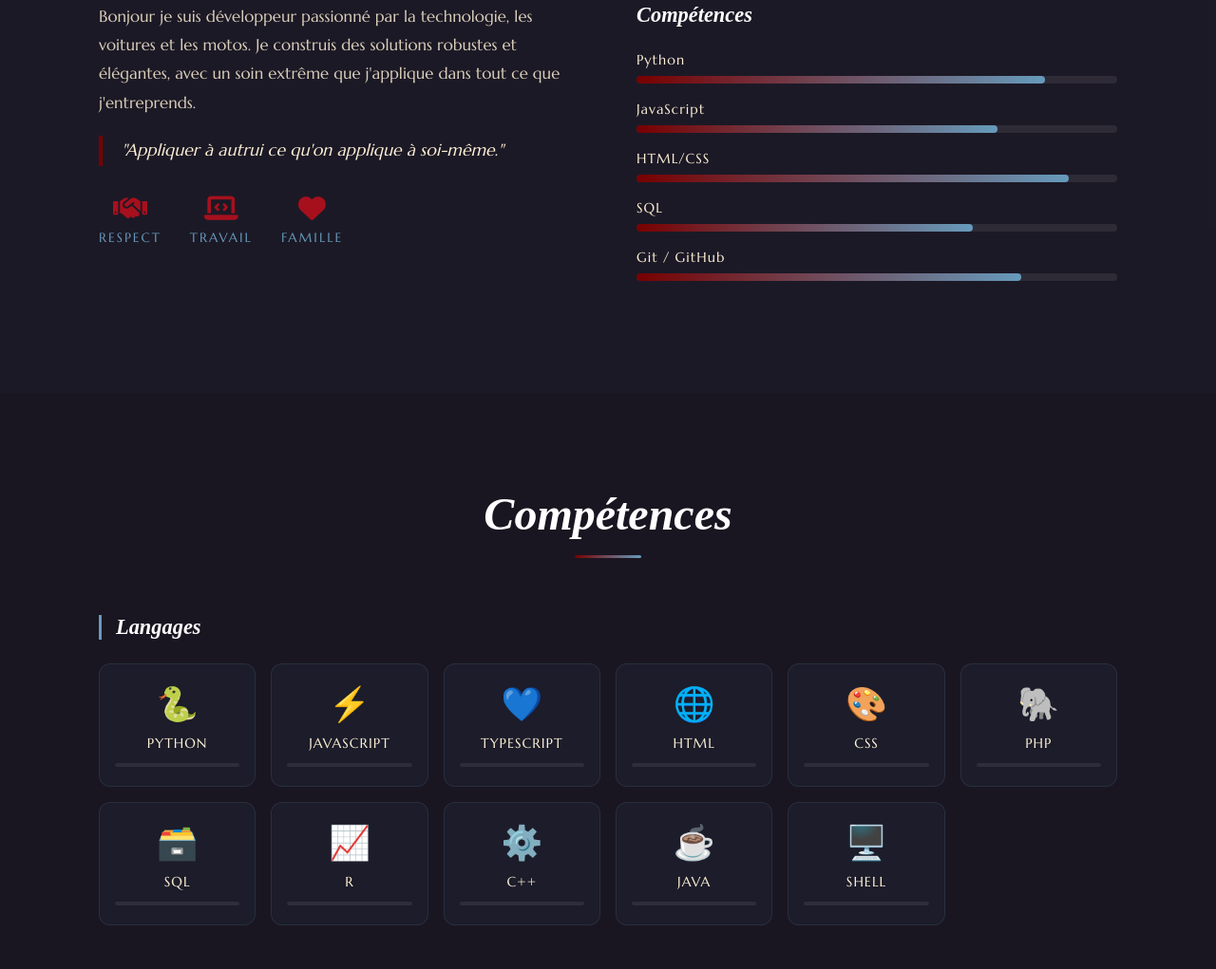
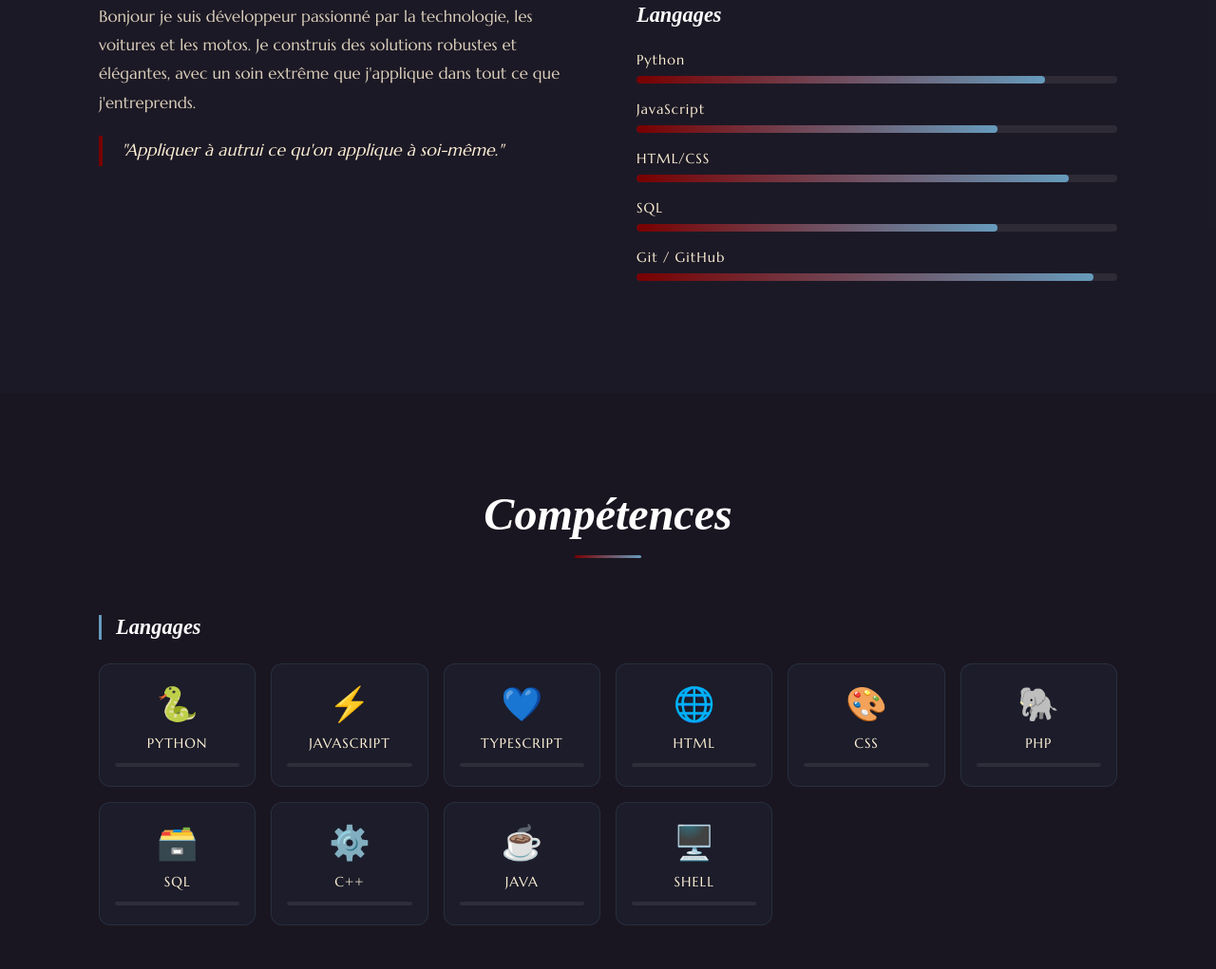
Before and after one commit to axiomer16/portfolio, a plain HTML site: page index.html in a window 1280 px wide. Shown: the part 1031-2052 px from the top of the page at 95% size. Drawn offline with Linux system fonts and the light colour scheme; no server answers; a web font is replaced by a local one.

Commit message:
remove value + ajustement pourcentage stacks

```diff
--- a/index.html
+++ b/index.html
@@ -32,7 +32,6 @@
     <div class="hero-overlay"></div>
     <div class="hero-content">
       <h1 class="hero-name">Raphaël Very</h1>
-      <p class="hero-tagline" data-i18n="hero-tagline">Respect · Travail · Famille</p>
       <a href="#projects" class="btn-primary" data-i18n="hero-btn">Voir mes projets</a>
     </div>
     <div class="hero-scroll-hint">↓</div>
@@ -46,19 +45,14 @@
         <div class="about-text">
           <p data-i18n="about-text-1">Bonjour je suis développeur passionné par la technologie, les voitures et les motos. Je construis des solutions robustes et élégantes, avec un soin extrême que j'applique dans tout ce que j'entreprends.</p>
           <p class="about-quote" data-i18n="about-quote">"Appliquer à autrui ce qu'on applique à soi-même."</p>
-          <div class="values">
-            <div class="value-item"><i class="fas fa-handshake"></i><span data-i18n="value-respect">Respect</span></div>
-            <div class="value-item"><i class="fas fa-laptop-code"></i><span data-i18n="value-work">Travail</span></div>
-            <div class="value-item"><i class="fas fa-heart"></i><span data-i18n="value-family">Famille</span></div>
-          </div>
         </div>
         <div class="about-skills">
-          <h3 data-i18n="skills-title">Compétences</h3>
+          <h3 data-i18n="skills-title">Langages</h3>
           <div class="skill-bar"><span>Python</span><div class="bar"><div class="fill" data-width="85%"></div></div></div>
           <div class="skill-bar"><span>JavaScript</span><div class="bar"><div class="fill" data-width="75%"></div></div></div>
           <div class="skill-bar"><span>HTML/CSS</span><div class="bar"><div class="fill" data-width="90%"></div></div></div>
-          <div class="skill-bar"><span>SQL</span><div class="bar"><div class="fill" data-width="70%"></div></div></div>
-          <div class="skill-bar"><span>Git / GitHub</span><div class="bar"><div class="fill" data-width="80%"></div></div></div>
+          <div class="skill-bar"><span>SQL</span><div class="bar"><div class="fill" data-width="75%"></div></div></div>
+          <div class="skill-bar"><span>Git / GitHub</span><div class="bar"><div class="fill" data-width="95%"></div></div></div>
         </div>
       </div>
     </div>
--- a/script.js
+++ b/script.js
@@ -374,7 +374,7 @@ const skillsData = {
     {
       name: 'TypeScript',
       icon: '💙',
-      level: 60,
+      level: 30,
       color: '#3178C6',
       desc: {
         fr: "Sur-ensemble de JavaScript ajoutant le typage statique. Améliore la maintenabilité et la détection d'erreurs dans les grands projets.",
@@ -404,7 +404,7 @@ const skillsData = {
     {
       name: 'PHP',
       icon: '🐘',
-      level: 65,
+      level: 80,
       color: '#777BB4',
       desc: {
         fr: "Langage serveur largement utilisé pour le développement web dynamique. Utilisé par WordPress, Laravel et Symfony.",
@@ -414,7 +414,7 @@ const skillsData = {
     {
       name: 'SQL',
       icon: '🗃️',
-      level: 70,
+      level: 75,
       color: '#4479A1',
       desc: {
         fr: "Langage de requêtes pour interagir avec les bases de données relationnelles. Permet de lire, écrire et manipuler des données.",
@@ -422,19 +422,9 @@ const skillsData = {
       }
     },
     {
-      name: 'R',
-      icon: '📈',
-      level: 50,
-      color: '#276DC3',
-      desc: {
-        fr: "Langage spécialisé dans l'analyse statistique et la visualisation de données. Très utilisé en recherche et data science.",
-        en: "Language specialized in statistical analysis and data visualization. Widely used in research and data science."
-      }
-    },
-    {
       name: 'C++',
       icon: '⚙️',
-      level: 55,
+      level: 60,
       color: '#00599C',
       desc: {
         fr: "Langage compilé performant utilisé pour les systèmes, les jeux vidéo et les applications nécessitant de hautes performances.",
@@ -444,7 +434,7 @@ const skillsData = {
     {
       name: 'Java',
       icon: '☕',
-      level: 50,
+      level: 15,
       color: '#ED8B00',
       desc: {
         fr: "Langage orienté objet robuste et portable. Utilisé pour les applications d'entreprise, Android et les systèmes distribués.",
@@ -454,7 +444,7 @@ const skillsData = {
     {
       name: 'Shell',
       icon: '🖥️',
-      level: 60,
+      level: 65,
       color: '#89E051',
       desc: {
         fr: "Langage de script pour automatiser des tâches système sous Linux/macOS. Essentiel pour le DevOps et l'administration.",
@@ -476,7 +466,7 @@ const skillsData = {
     {
       name: 'Symfony',
       icon: '🎵',
-      level: 60,
+      level: 75,
       color: '#000000',
       desc: {
         fr: "Framework PHP professionnel pour créer des applications web complexes. Architecture MVC, système de bundles et grande communauté.",
@@ -518,7 +508,7 @@ const skillsData = {
     {
       name: 'Git / GitHub',
       icon: '📦',
-      level: 80,
+      level: 95,
       color: '#F05032',
       desc: {
         fr: "Système de contrôle de version distribué. GitHub permet l'hébergement de code, la collaboration et le suivi de projets.",
@@ -528,7 +518,7 @@ const skillsData = {
     {
       name: 'Jupyter Notebook',
       icon: '📊',
-      level: 65,
+      level: 80,
       color: '#F37626',
       desc: {
         fr: "Application web interactive pour créer des documents mêlant code, visualisations et texte. Idéal pour la data science.",
```
